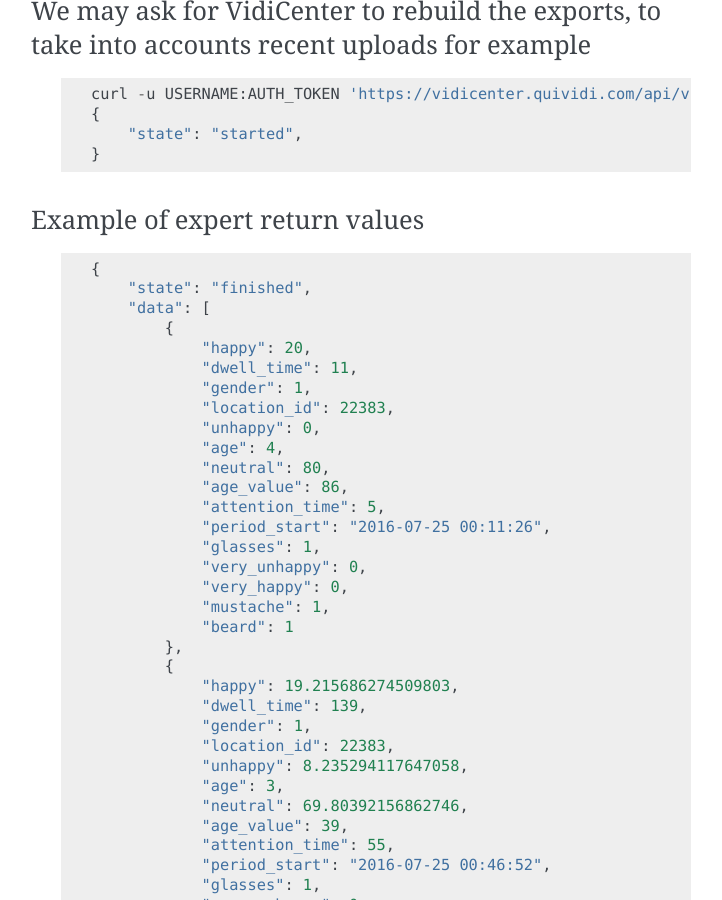
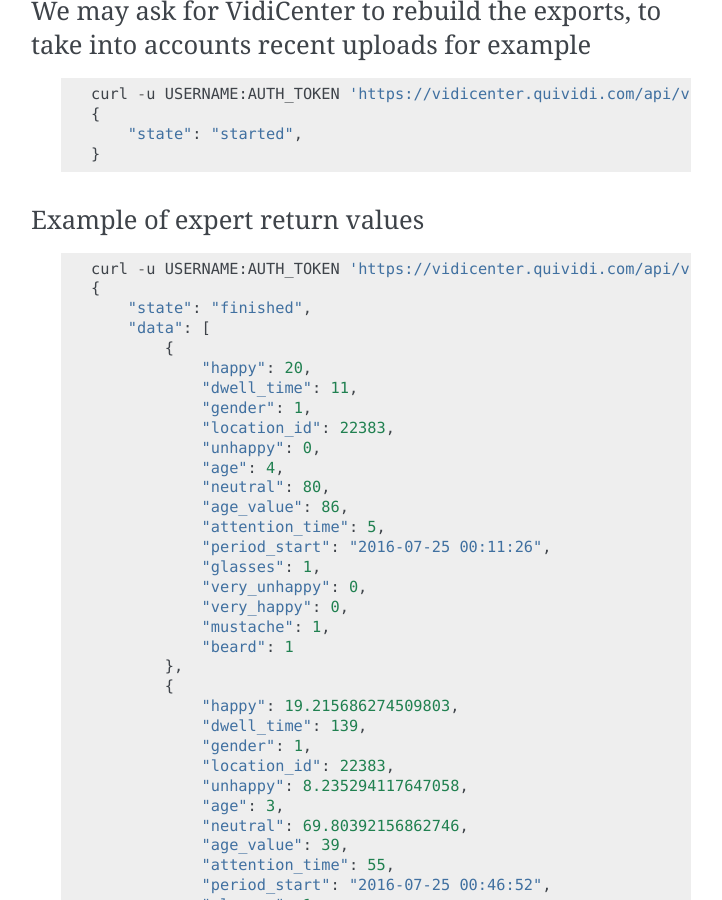
Before and after one commit to quividi/vidicenter-api-documentation, a Sphinx documentation site: the page built from docs/source/data.rst, in a window 1280 px wide and 900 px high, scrolled down 5485 px. Shown: the whole window, without its empty margins (389-1111 px from the left). Built offline with Sphinx 7.4.7, drawn with Linux system fonts in a browser that asks for light colours.

Commit message:
Added request for expert data example

```diff
--- a/docs/source/data.rst
+++ b/docs/source/data.rst
@@ -230,6 +230,7 @@ Example of expert return values
 
  ::
 
+    curl -u USERNAME:AUTH_TOKEN 'https://vidicenter.quividi.com/api/v1/data/?locations=22383&data_type=viewers&start=2016-07-25T10:00:00&end=2016-07-25T01:00:00&time_resolution=finest'
     {
         "state": "finished",
         "data": [
```
